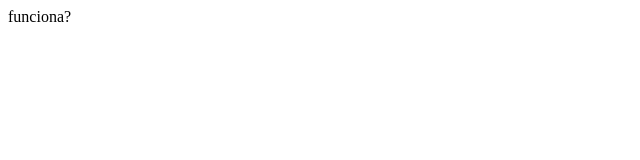
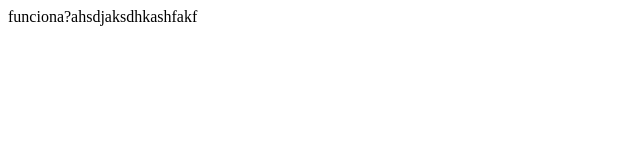
Before and after one commit to Saruelilla/holahola, a plain HTML site: page index.html in a window 1280 px wide. Shown: the whole page, without its empty margins (0-640 px from the left). Drawn offline with Linux system fonts and the light colour scheme.

Commit message:
madsadkasd

```diff
--- a/index.html
+++ b/index.html
@@ -6,6 +6,6 @@
     <title>Document</title>
 </head>
 <body>
-    funciona?
+    funciona?ahsdjaksdhkashfakf
 </body>
 </html>
```
